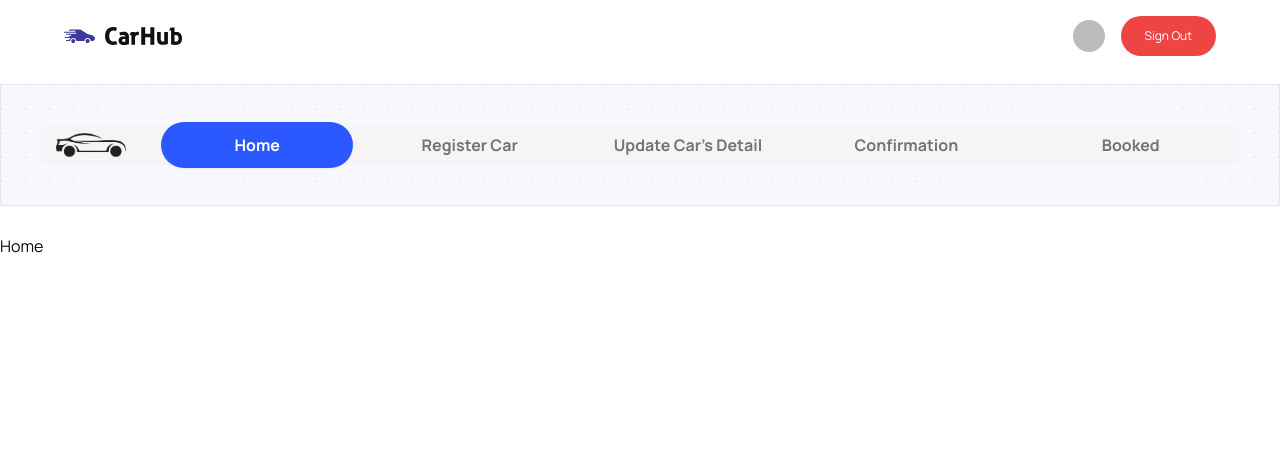
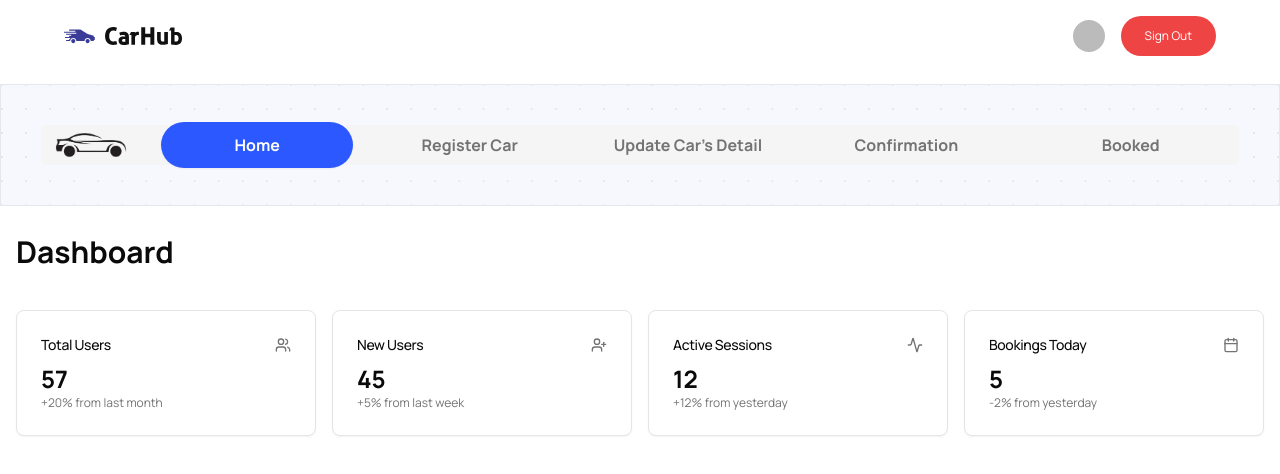
Before and after one commit to whiHak/Rental-Officer-site, a Next.js app: page / in a window 1280 px wide. Shown: the top 474 px of the page. Built offline with nearby package versions, Linux system fonts and the light colour scheme; no server answers; sample sign-in values are in the browser's storage; what @uploadthing/react would draw is missing.

Commit message:
modified Home Dashbord

```diff
--- a/app/globals.css
+++ b/app/globals.css
@@ -531,3 +531,14 @@ border-radius: 4px;
 .react-datepicker__time-list-item--selected {
 background-color: #2B59FF !important;
 }
+
+
+
+@layer base {
+  * {
+    @apply border-border outline-ring/50;
+  }
+  body {
+    @apply bg-background text-foreground;
+  }
+}
--- a/app/layout.tsx
+++ b/app/layout.tsx
@@ -3,7 +3,7 @@ import "./globals.css";
 import AuthProvider from "@/context/AuthProvider";
 
 export const metadata: Metadata = {
-  title: "Car Rent Showcase",
+  title: "Car Rent Rental Offier Site",
   description: "The place where you will find the best cars in your need.",
 };
 
--- a/components/HomeE.tsx
+++ b/components/HomeE.tsx
@@ -1,9 +1,55 @@
 import React from 'react'
+import { Card, CardContent, CardHeader, CardTitle } from './ui/card'
+import { Activity, Calendar, UserPlus, Users } from 'lucide-react'
 
 const HomeE = () => {
   return (
-    <div>Home</div>
-  )
+    <div className="flex flex-1 flex-col gap-4 p-4 pt-0">
+      <h1 className="text-3xl font-bold mb-6">Dashboard</h1>
+      <div className="grid gap-4 md:grid-cols-2 lg:grid-cols-4">
+        <Card>
+          <CardHeader className="flex flex-row items-center justify-between space-y-0 pb-2">
+            <CardTitle className="text-sm font-medium">Total Users</CardTitle>
+            <Users className="h-4 w-4 text-muted-foreground" />
+          </CardHeader>
+          <CardContent>
+            <div className="text-2xl font-bold">57</div>
+            <p className="text-xs text-muted-foreground">+20% from last month</p>
+          </CardContent>
+        </Card>
+        <Card>
+          <CardHeader className="flex flex-row items-center justify-between space-y-0 pb-2">
+            <CardTitle className="text-sm font-medium">New Users</CardTitle>
+            <UserPlus className="h-4 w-4 text-muted-foreground" />
+          </CardHeader>
+          <CardContent>
+            <div className="text-2xl font-bold">45</div>
+            <p className="text-xs text-muted-foreground">+5% from last week</p>
+          </CardContent>
+        </Card>
+        <Card>
+          <CardHeader className="flex flex-row items-center justify-between space-y-0 pb-2">
+            <CardTitle className="text-sm font-medium">Active Sessions</CardTitle>
+            <Activity className="h-4 w-4 text-muted-foreground" />
+          </CardHeader>
+          <CardContent>
+            <div className="text-2xl font-bold">12</div>
+            <p className="text-xs text-muted-foreground">+12% from yesterday</p>
+          </CardContent>
+        </Card>
+        <Card>
+          <CardHeader className="flex flex-row items-center justify-between space-y-0 pb-2">
+            <CardTitle className="text-sm font-medium">Bookings Today</CardTitle>
+            <Calendar className="h-4 w-4 text-muted-foreground" />
+          </CardHeader>
+          <CardContent>
+            <div className="text-2xl font-bold">5</div>
+            <p className="text-xs text-muted-foreground">-2% from yesterday</p>
+          </CardContent>
+        </Card>
+      </div>
+    </div>
+)
 }
 
 export default HomeE
--- a/components/Navbar.tsx
+++ b/components/Navbar.tsx
@@ -1,12 +1,13 @@
+'use client'
+
 import Image from "next/image";
 import Link from "next/link";
 import React from "react";
 import CustomButton from "./CustomButton";
-import { getServerSession } from "next-auth";
-import { options } from "@/app/api/auth/[...nextauth]/options";
+import { signOut, useSession } from "next-auth/react";
 
-export default async function Navbar() {
-  const session = await getServerSession(options);
+export default function Navbar() {
+  const { data: session } = useSession();
 
   return (
     <header className="absolute w-full z-10">
@@ -24,7 +25,7 @@ export default async function Navbar() {
         <div className="flex items-center gap-4">
           <div className="w-8 h-8 rounded-full overflow-hidden">
             <Image
-              src={session?.user?.image as string}
+              src={session?.user?.image || '/default-avatar.png'}
               alt="User Avatar"
               width={50}
               height={50}
@@ -32,13 +33,12 @@ export default async function Navbar() {
             />
           </div>
           <div className="flex flex-col ">
-              <Link href="/api/auth/signout?callbackUrl=/">
             <CustomButton
               title="Sign Out"
               btnType="button"
               btnStyles="text-white rounded-full text-xs bg-red-500 py-1 px-3"
+              handleClick={() => signOut()}
             />
-              </Link>
           </div>
         </div>
       </nav>
```
Lines whose indentation alone changed are shown as unchanged.
